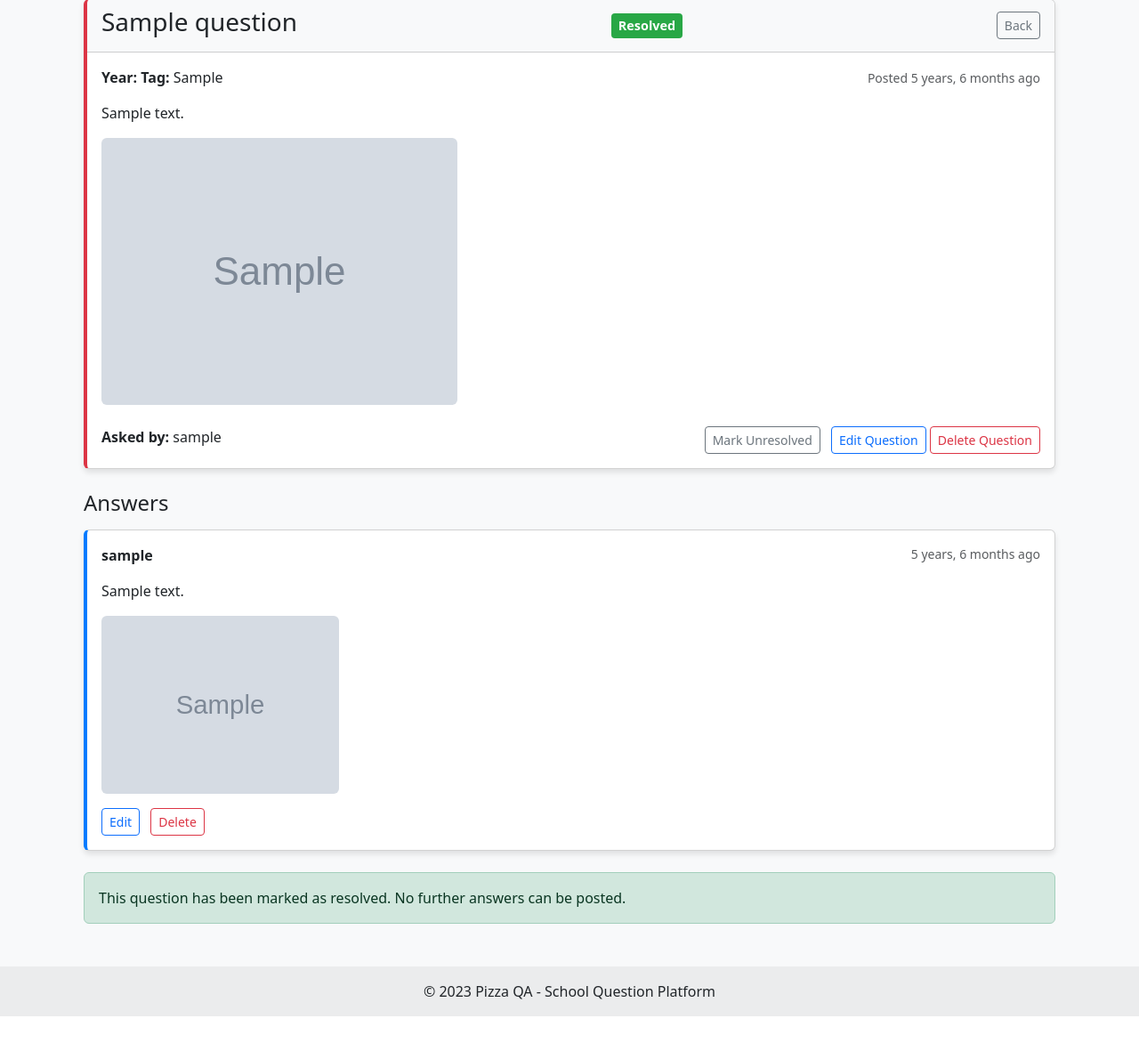
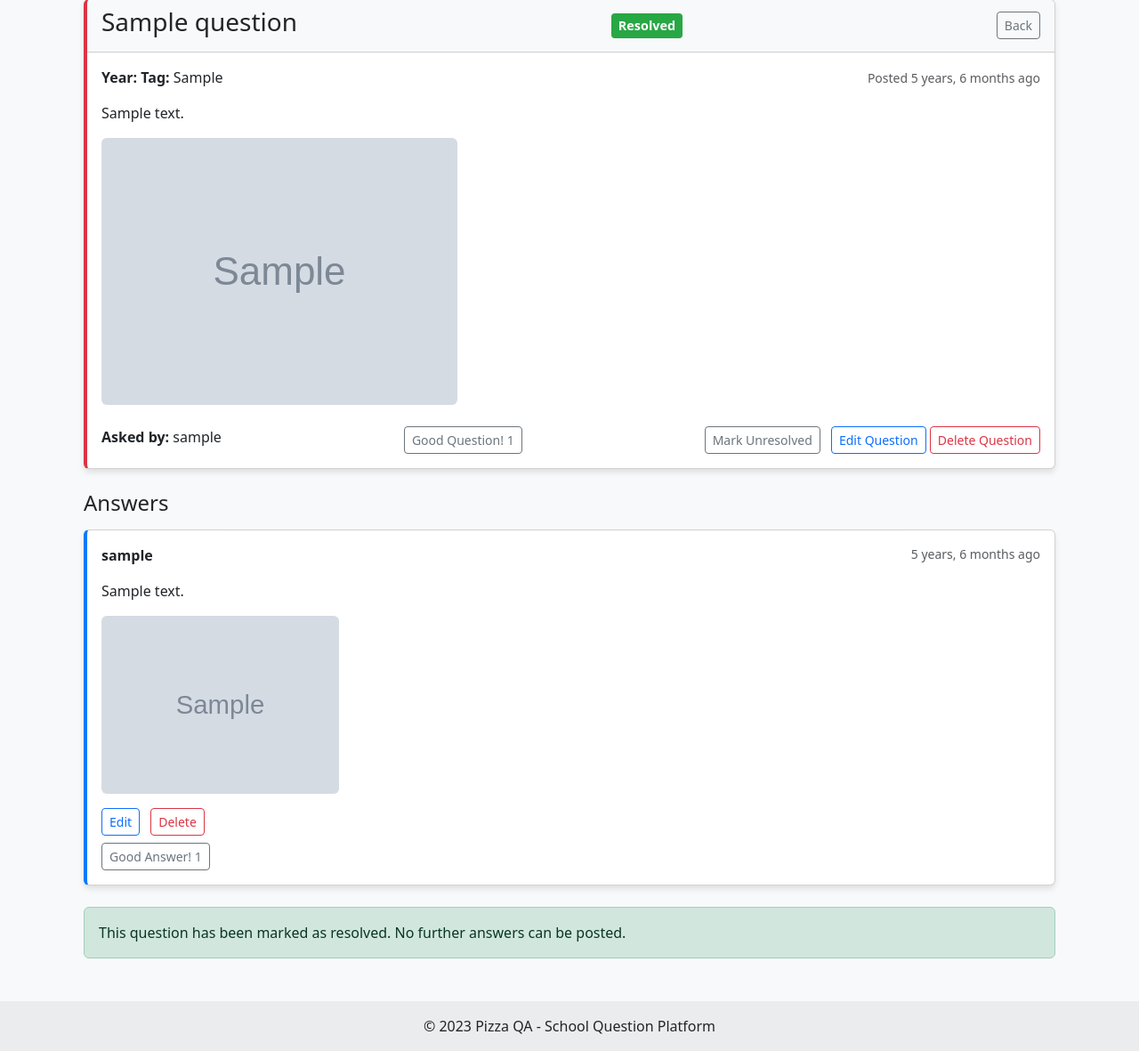
Before and after one commit to HarryYang2369/pizza_qa, a Django app: page /question/1/ in a window 1280 px wide. Shown: the part 81-1262 px from the top of the page at 89% size. Before the commit the page ends 1223 px from the top, so only its background shows below. Run offline with Django 5.2, Linux system fonts and the light colour scheme; a user stored in the database is signed in; tables that the repository leaves empty hold one stand-in row (values such as "Sample post"); grey boxes marked "Sample" are stand-in pictures; some libraries are stand-ins or nearby versions.

Commit message:
Added Good Question/Good Answer Set Good Question/Answer functionality and buttons to all users.

```diff
--- a/qa/models.py
+++ b/qa/models.py
@@ -99,6 +99,8 @@ class Question(models.Model):
     year_group = models.ForeignKey(YearGroup, on_delete=models.CASCADE)
     subject = models.ForeignKey(Subject, on_delete=models.CASCADE)
     student = models.ForeignKey(CustomUser, on_delete=models.CASCADE, related_name='questions')
+    good = models.BooleanField(default=False)
+    good_num = models.IntegerField(default=0)
 
     def __str__(self):
         return self.title
@@ -116,6 +118,8 @@ class Answer(models.Model):
     created_at = models.DateTimeField(default=timezone.now)
     question = models.ForeignKey(Question, on_delete=models.CASCADE, related_name='answers')
     user = models.ForeignKey(CustomUser, on_delete=models.CASCADE)
+    good = models.BooleanField(default=False)
+    good_num = models.IntegerField(default=0)
 
     def __str__(self):
         return f"Answer to {self.question.title}"
@@ -126,3 +130,23 @@ class Answer(models.Model):
 
     class Meta:
         ordering = ['-created_at']
+
+class GoodQuestionMark(models.Model):
+    question = models.ForeignKey(Question, on_delete=models.CASCADE, related_name='good_marks')
+    user = models.ForeignKey(CustomUser, on_delete=models.CASCADE)
+
+    class Meta:
+        unique_together = ('question', 'user')
+
+    def __str__(self):
+        return f"{self.user.nickname} marked {self.question.title} as a good question"
+
+class GoodAnswerMark(models.Model):
+    answer = models.ForeignKey(Answer, on_delete=models.CASCADE, related_name='good_marks')
+    user = models.ForeignKey(CustomUser, on_delete=models.CASCADE)
+
+    class Meta:
+        unique_together = ('answer', 'user')
+
+    def __str__(self):
+        return f"{self.user.nickname} marked an answer to {self.answer.question.title} as a good answer"
--- a/qa/urls.py
+++ b/qa/urls.py
@@ -10,6 +10,7 @@ urlpatterns = [
     path('resolve/<int:question_id>/', views.mark_resolved, name='mark_resolved'),
     path('edit-question/<int:question_id>/', views.edit_question, name='edit_question'),
     path('delete-question/<int:question_id>/', views.delete_question, name='delete_question'),
+    path('get_teachers/', views.get_teachers, name='get_teachers'),
 
     # Answer management
     path('edit-answer/<int:answer_id>/', views.edit_answer, name='edit_answer'),
@@ -19,5 +20,9 @@ urlpatterns = [
     path('teacher-subjects/', views.manage_teacher_subjects, name='manage_teacher_subjects'),
     path('student-subjects/', views.manage_student_subjects, name='manage_student_subjects'),
 
-    path('get_teachers/', views.get_teachers, name='get_teachers'),
+    # Good management
+    path('good-question/<int:question_id>/', views.good_question, name='good_question'),
+    path('good-answer/<int:answer_id>/', views.good_answer, name='good_answer'),
+    path('set-good-question/<int:question_id>/', views.set_good_question, name='set_good_question'),
+    path('set-good-answer/<int:answer_id>/', views.set_good_answer, name='set_good_answer'),
 ]
--- a/qa/views.py
+++ b/qa/views.py
@@ -5,6 +5,9 @@ from django.db.models import Q
 from .models import YearGroup, Question, Answer, TeacherSubject, StudentSubject
 from .forms import QuestionForm, AnswerForm, TeacherSubjectForm, StudentSubjectForm, Subject
 from django.http import JsonResponse
+from django.db import IntegrityError
+from .models import GoodQuestionMark
+from .models import GoodAnswerMark
 
 # @login_required
 # def year_selection(request):
@@ -300,3 +303,99 @@ def get_teachers(request):
 
     except (YearGroup.DoesNotExist, Subject.DoesNotExist):
         return JsonResponse({'teachers': []})
+
+@login_required
+def good_question(request, question_id):
+    """Allow each user to mark a question as good only once."""
+    question = get_object_or_404(Question, id=question_id)
+    # Assume there is a model GoodQuestionMark(user, question, unique_together)
+
+    if request.method == 'POST':
+        try:
+            GoodQuestionMark.objects.create(user=request.user, question=question)
+            question.good_num = (question.good_num or 0) + 1
+            question.save()
+            if request.headers.get('x-requested-with') == 'XMLHttpRequest':
+                return JsonResponse({'good_num': question.good_num, 'marked': True})
+            messages.success(request, "You have marked this question as a good question!")
+        except IntegrityError:
+            if request.headers.get('x-requested-with') == 'XMLHttpRequest':
+                return JsonResponse({'good_num': question.good_num, 'marked': False, 'error': 'Already marked'})
+            messages.warning(request, "You have already marked this question as a good question.")
+        return redirect('qa:question_detail', question_id=question_id)
+    return redirect('qa:question_detail', question_id=question_id)
+
+@login_required
+def good_answer(request, answer_id):
+    """Allow each user to mark an answer as good only once."""
+    answer = get_object_or_404(Answer, id=answer_id)
+    # Assume there is a model GoodAnswerMark(user, answer, unique_together)
+
+    if request.method == 'POST':
+        try:
+            GoodAnswerMark.objects.create(user=request.user, answer=answer)
+            answer.good_num = (answer.good_num or 0) + 1
+            answer.save()
+            if request.headers.get('x-requested-with') == 'XMLHttpRequest':
+                return JsonResponse({'good_num': answer.good_num, 'marked': True})
+            messages.success(request, "You have marked this answer as a good answer!")
+        except IntegrityError:
+            if request.headers.get('x-requested-with') == 'XMLHttpRequest':
+                return JsonResponse({'good_num': answer.good_num, 'marked': False, 'error': 'Already marked'})
+            messages.warning(request, "You have already marked this answer as an good answer.")
+        return redirect('qa:question_detail', question_id=answer.question.id)
+    return redirect('qa:question_detail', question_id=answer.question.id)
+
+@login_required
+def set_good_question(request, question_id):
+    """Allow only teachers to mark a question as 'good' (set good=True) and reward the student.
+    Can only be set once and cannot be unset or set again by any teacher.
+    """
+    question = get_object_or_404(Question, id=question_id)
+    if request.user.role == 'teacher':
+        if question.good:
+            messages.warning(request, "This question has already been marked as a good question and cannot be changed.")
+            return redirect('qa:question_detail', question_id=question_id)
+        question.good = True
+        question.save()
+        # Reward the student who asked the question
+        student = question.student
+        if hasattr(student, 'num_good_question'):
+            student.num_good_question = (student.num_good_question or 0) + 1
+        else:
+            student.num_good_question = 1
+        if hasattr(student, 'credit'):
+            student.credit = (student.credit or 0) + 1
+        else:
+            student.credit = 1
+        student.save()
+        messages.success(request, "Question marked as a good question!")
+        return redirect('qa:question_detail', question_id=question_id)
+    return redirect('qa:question_detail', question_id=question_id)
+
+@login_required
+def set_good_answer(request, answer_id):
+    """Allow only teachers to mark an answer as 'good' (set good=True) and reward the student.
+    Can only be set once and cannot be changed or unset by any teacher.
+    """
+    answer = get_object_or_404(Answer, id=answer_id)
+    if request.user.role == 'teacher':
+        if answer.good:
+            messages.warning(request, "This answer has already been marked as a good answer and cannot be changed.")
+            return redirect('qa:question_detail', question_id=answer.question.id)
+        answer.good = True
+        answer.save()
+        # Reward the student who posted the answer
+        student = answer.user
+        if hasattr(student, 'num_good_answer'):
+            student.num_good_answer = (student.num_good_answer or 0) + 1
+        else:
+            student.num_good_answer = 1
+        if hasattr(student, 'credit'):
+            student.credit = (student.credit or 0) + 2
+        else:
+            student.credit = 2
+        student.save()
+        messages.success(request, "Answer marked as a good answer!")
+        return redirect('qa:question_detail', question_id=answer.question.id)
+    return redirect('qa:question_detail', question_id=answer.question.id)
--- a/templates/qa/question_detail.html
+++ b/templates/qa/question_detail.html
@@ -43,7 +43,19 @@
             {{ question.student.nickname }}
           {% endif %}
         </div>
-
+        <div>
+          <form method="post" action="{% url 'qa:good_question' question.id %}" class="d-inline">
+            {% csrf_token %}
+            <button type="submit" class="btn btn-outline-secondary btn-sm">
+              Good Question! {{ question.good_num }}
+            </button>
+          </form>
+        </div>
+          {% if request.user.role == 'teacher' %}
+            <a href="{% url 'qa:set_good_question' question.id %}" class="btn btn-outline-success btn-sm">
+              Set to Good Question
+            </a>
+          {% endif %}
         <div>
           {% if request.user == question.student or request.user.role == 'teacher' %}
             <form method="post" action="{% url 'qa:mark_resolved' question.id %}" class="d-inline">
@@ -103,6 +115,19 @@
             {% endif %}
           </div>
         </div>
+        <div class="mt-2">
+          <form method="post" action="{% url 'qa:good_answer' answer.id %}" class="d-inline">
+            {% csrf_token %}
+            <button type="submit" class="btn btn-outline-secondary btn-sm">
+              Good Answer! {{ answer.good_num }}
+            </button>
+          </form>
+          {% if request.user.role == 'teacher' %}
+            <a href="{% url 'qa:set_good_answer' answer.id %}" class="btn btn-outline-success btn-sm">
+              Set to Good Answer
+            </a>
+          {% endif %}
+          </div>
       </div>
     </div>
     {% empty %}
--- a/users/models.py
+++ b/users/models.py
@@ -34,6 +34,9 @@ class CustomUser(AbstractBaseUser, PermissionsMixin):
     is_active = models.BooleanField(default=True)
     is_staff = models.BooleanField(default=False)
     date_joined = models.DateTimeField(auto_now_add=True)
+    num_good_questions = models.IntegerField(default=0)
+    num_good_answers = models.IntegerField(default=0)
+    credit = models.IntegerField(default=0)
 
     objects = CustomUserManager()
 
```
Also changed, not shown: qa/migrations/0005_answer_good_question_good.py (added), qa/migrations/0006_answer_good_num_question_good_num.py (added), qa/migrations/0007_goodanswermark_goodquestionmark.py (added), users/migrations/0003_customuser_credit_customuser_num_good_answers_and_more.py (added).
